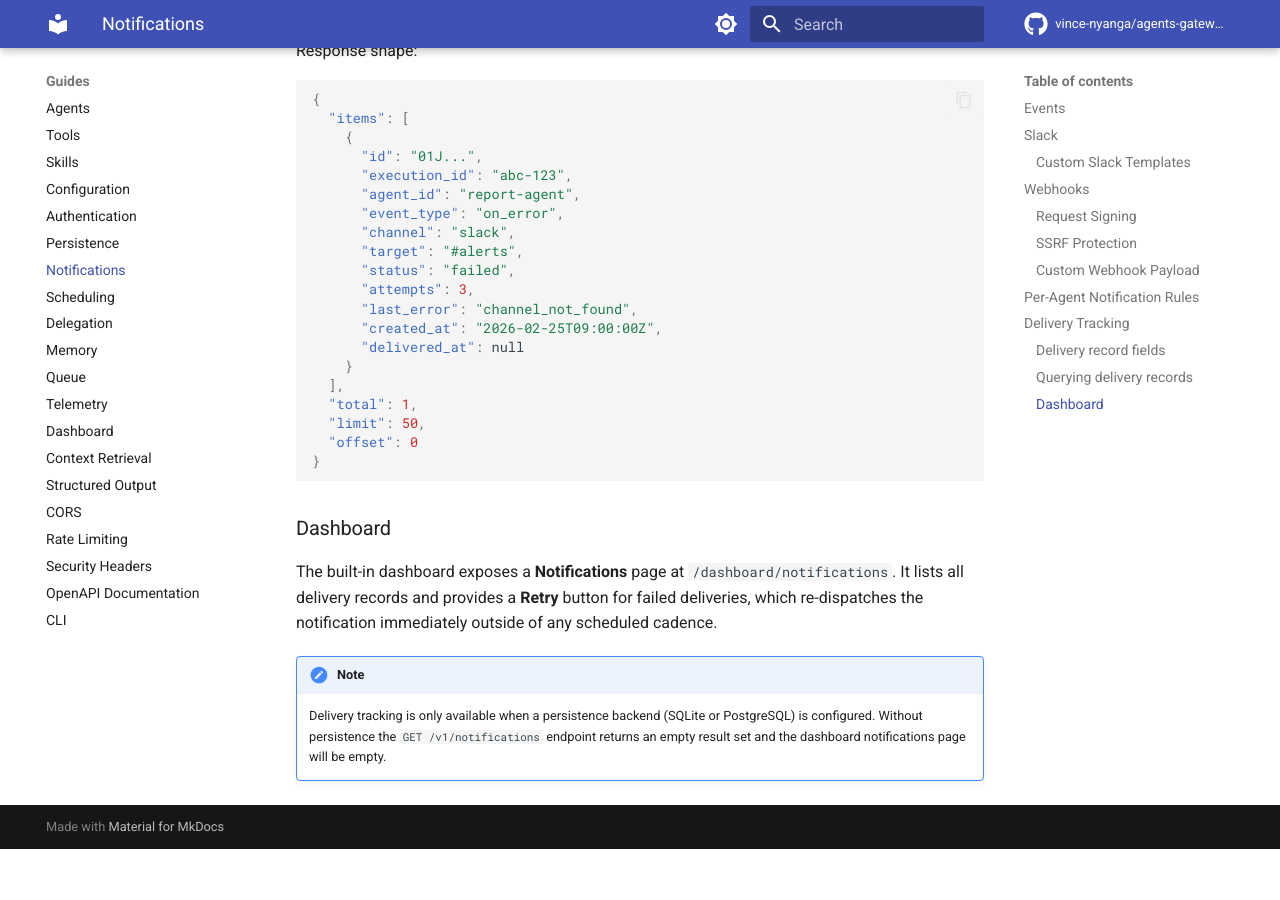
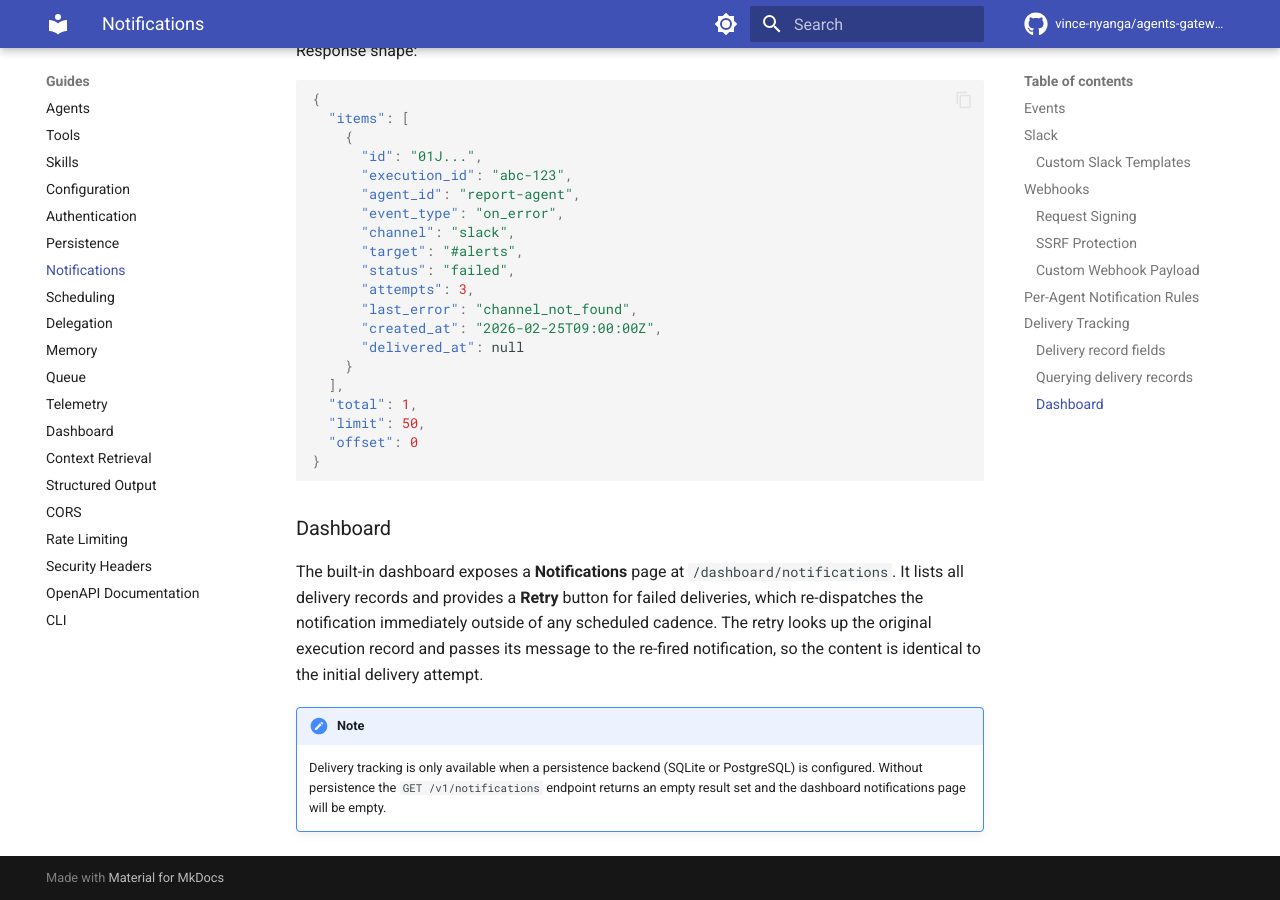
Before and after one commit to lenkie-code/agents-gateway, an MkDocs documentation site: the page built from docs/guides/notifications.md, in a window 1280 px wide and 900 px high, scrolled down 5939 px. Built offline with MkDocs 1.6.1 and Material for MkDocs 9.7.7, drawn with Linux system fonts in a browser that asks for light colours; comment, search, counter and statistics services are not loaded; before the commit the page ends 6788 px from its top, so only the background shows below that.

Commit message:
docs: clarify retry preserves original execution message

```diff
--- a/docs/guides/notifications.md
+++ b/docs/guides/notifications.md
@@ -272,7 +272,7 @@ Response shape:
 
 ### Dashboard
 
-The built-in dashboard exposes a **Notifications** page at `/dashboard/notifications`. It lists all delivery records and provides a **Retry** button for failed deliveries, which re-dispatches the notification immediately outside of any scheduled cadence.
+The built-in dashboard exposes a **Notifications** page at `/dashboard/notifications`. It lists all delivery records and provides a **Retry** button for failed deliveries, which re-dispatches the notification immediately outside of any scheduled cadence. The retry looks up the original execution record and passes its message to the re-fired notification, so the content is identical to the initial delivery attempt.
 
 !!! note
     Delivery tracking is only available when a persistence backend (SQLite or PostgreSQL) is configured. Without persistence the `GET /v1/notifications` endpoint returns an empty result set and the dashboard notifications page will be empty.
--- a/docs/llms.txt
+++ b/docs/llms.txt
@@ -252,7 +252,7 @@ scheduler:
 
 Distributed scheduler locking: when `scheduler.distributed_lock.enabled: true`, only one gateway instance fires each scheduled job. The `backend: auto` setting selects Redis (via `SET NX EX`) when a Redis queue is configured, or PostgreSQL (`pg_try_advisory_lock`) when a PostgreSQL persistence backend is in use. The lock expires after `lock_ttl_seconds` so a crashed instance cannot permanently block a schedule. Manual triggers via the API are not affected by the lock.
 
-Notification delivery tracking: when persistence is configured, Agent Gateway automatically records every notification dispatch in a `notification_log` table (`NotificationDeliveryRecord`). Each record captures the channel, target, status (`delivered`/`failed`), attempt count, error message, and timestamps. Query records via `GET /v1/notifications` (filterable by `status`, `agent_id`, `channel`, `execution_id`; paginated with `limit`/`offset`). Failed deliveries can be retried from the dashboard notifications page at `/dashboard/notifications`.
+Notification delivery tracking: when persistence is configured, Agent Gateway automatically records every notification dispatch in a `notification_log` table (`NotificationDeliveryRecord`). Each record captures the channel, target, status (`delivered`/`failed`), attempt count, error message, and timestamps. Query records via `GET /v1/notifications` (filterable by `status`, `agent_id`, `channel`, `execution_id`; paginated with `limit`/`offset`). Failed deliveries can be retried from the dashboard notifications page at `/dashboard/notifications`; the retry preserves the original execution message so the re-fired notification is identical to the initial attempt.
 
 Environment variable overrides use prefix `AGENT_GATEWAY_` with `__` nesting:
 `AGENT_GATEWAY_SERVER__PORT=9000`
```
